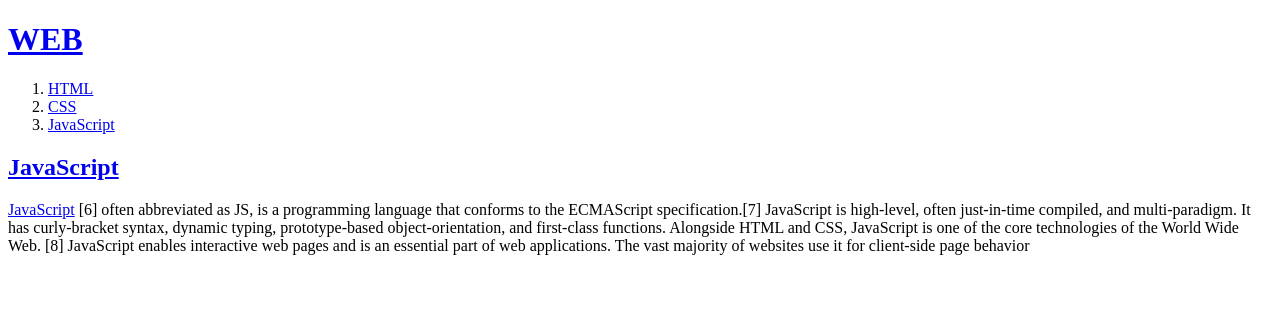
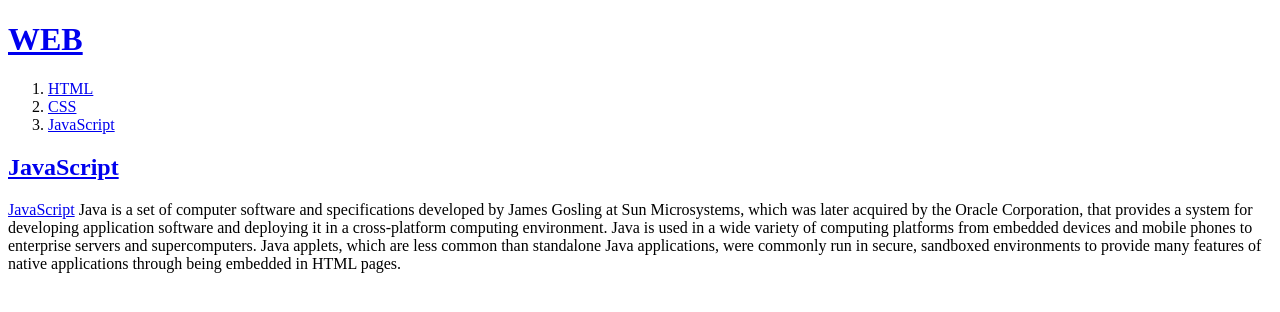
Before and after one commit to captpirate00/WEB1, a plain HTML site: page 3.html in a window 1280 px wide. Drawn offline with Linux system fonts and the light colour scheme.

Commit message:
Add files via upload

```diff
--- a/3.html
+++ b/3.html
@@ -1,25 +1,24 @@
 <!DOCTYPE html>
 <html>
 <head>
-  <title>TED'S WEB</title>
+  <title>WEB from TED</title>
   <meta charset="utf-8">
 </head>
 <body>
-  <h1><a href="index.html"target="_blank"title="html specification">WEB</h1>
+  <h1><a href="index.html"title="html specification">WEB</h1>
   <ol>
     <li><a href="1.html"title="html specification">HTML</li>
     <li><a href="2.html"title="CSS specification">CSS</li>
     <li><a href="3.html"title="JAVA specification">JavaScript</li>
   </ol>
   <h2>JavaScript</h2>
-  <p><a href="https://en.wikipedia.org/wiki/JavaScript" target="_blank"
+  <p><a href="https://en.wikipedia.org/wiki/Java_(software_platform)" target="_blank"
     title="JavaScript specification">JavaScript</a>
-  [6] often abbreviated as JS, is a programming language that conforms to the
-   ECMAScript specification.[7] JavaScript is high-level, often just-in-time compiled,
-    and multi-paradigm. It has curly-bracket syntax,
-    dynamic typing, prototype-based object-orientation, and first-class functions.
-    Alongside HTML and CSS, JavaScript is one of the core technologies of the World Wide Web.
-    [8] JavaScript enables interactive web pages and is an essential part of web applications.
-    The vast majority of websites use it for client-side page behavior</P>
+    Java is a set of computer software and specifications developed by James Gosling at Sun Microsystems,
+    which was later acquired by the Oracle Corporation, that provides a system for developing application
+    software and deploying it in a cross-platform computing environment. Java is used in a wide variety of
+    computing platforms from embedded devices and mobile phones to enterprise servers and supercomputers. Java applets,
+    which are less common than standalone Java applications, were commonly run in secure,
+    sandboxed environments to provide many features of native applications through being embedded in HTML pages.</p>
 </body>
 </html>
```
Also changed, not shown: 1.html (+2 -13 lines), 2.html (+2 -2 lines), index.html (+4 -3 lines).
